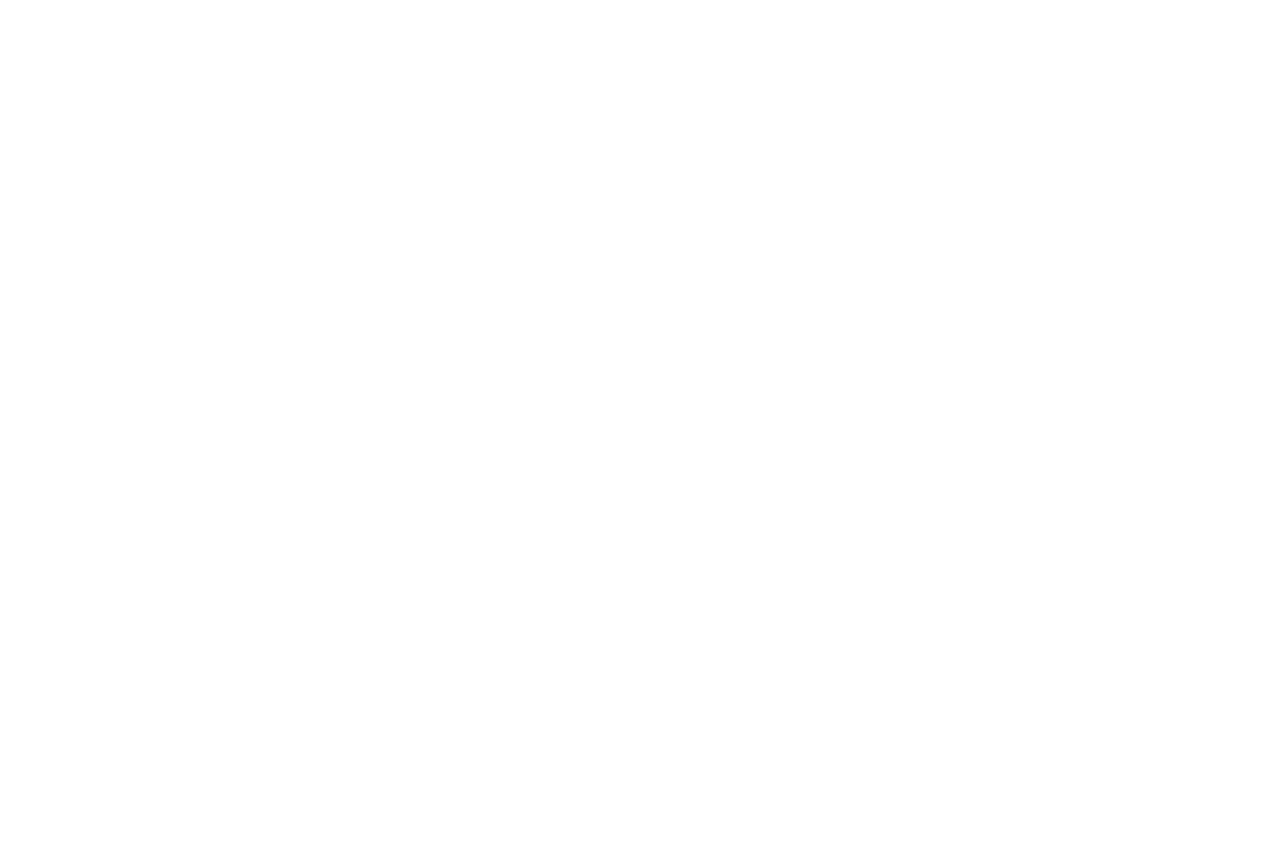
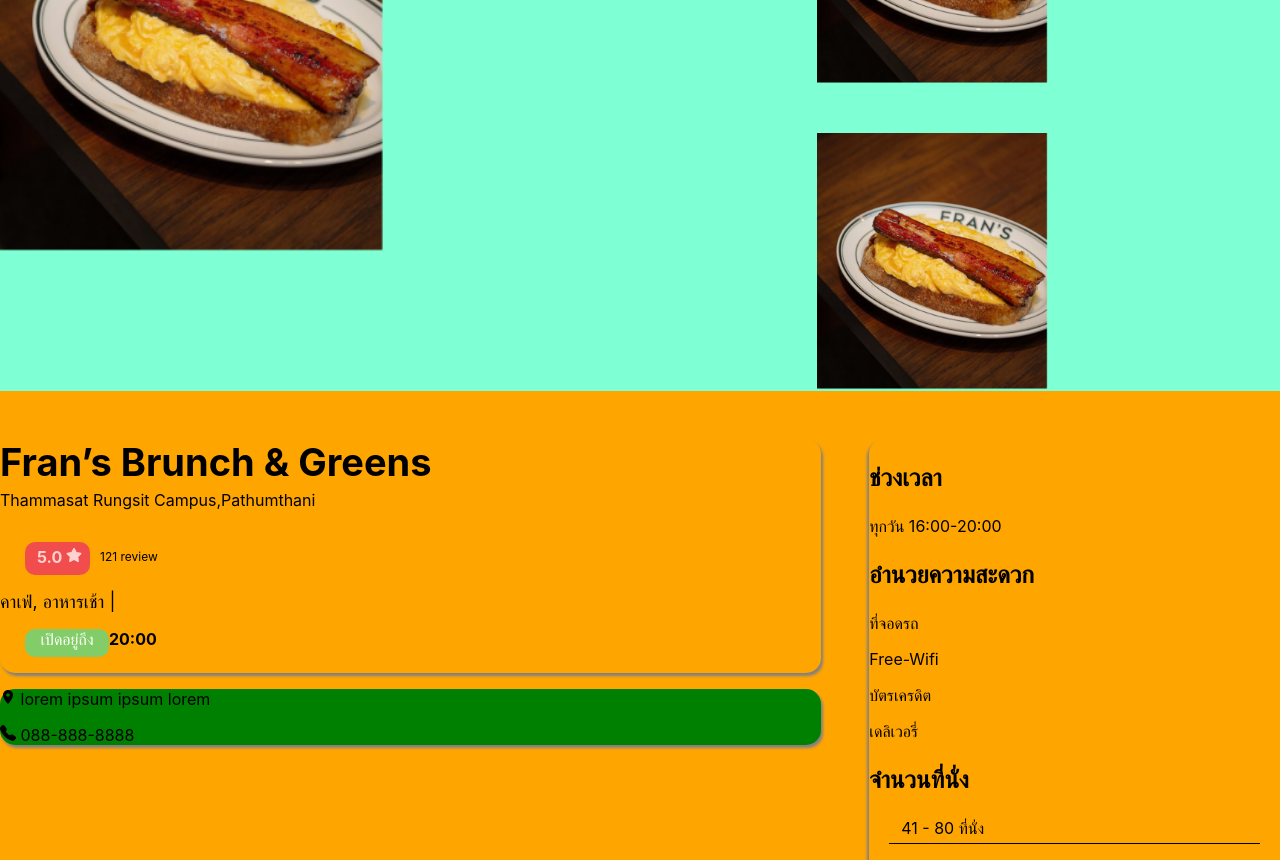
Before and after one commit to PinyaP/Arroi, a React (Create React App) app: page /detail/1 in a window 1280 px wide. Shown: the part 240-1100 px from the top of the page. Before the commit the page ends 800 px from the top, so only its background shows below. Built offline with nearby package versions, Linux system fonts and the light colour scheme.

Commit message:
tour17/4

```diff
--- a/src/Pages/RestaurantDetail.js
+++ b/src/Pages/RestaurantDetail.js
@@ -1,7 +1,109 @@
 import React from 'react';
+import { useParams } from 'react-router-dom';
+import { restaurant } from '../data';
+import '../Styles/RestaurantDetail.css';
+import { FaStar } from 'react-icons/fa';
+import { BsFacebook } from 'react-icons/bs';
+import { AiOutlineInstagram } from 'react-icons/ai';
+import { BsLine } from 'react-icons/bs';
+import { IoMdPin } from 'react-icons/io';
+import { BsFillTelephoneFill } from 'react-icons/bs';
 
 const RestaurantDetail = () => {
-  return <div>RestaurantDetail</div>;
+  const { id } = useParams();
+  const selectedRestaurant = restaurant.find(
+    (item) => item.id === parseInt(id)
+  );
+  console.log(selectedRestaurant);
+  return (
+    <div className="container">
+      <div className="picture-border">
+        <img className="img1" src={selectedRestaurant.img1} alt="" />
+        <img className="img2" src={selectedRestaurant.img1} alt="" />
+        <img className="img3" src={selectedRestaurant.img1} alt="" />
+      </div>
+      <div className="detail-con">
+        <div>
+          <div className="detail">
+            <p className="headpp">{selectedRestaurant.title}</p>
+            <p id="place">Thammasat Rungsit Campus,Pathumthani</p>
+
+            <div style={{ display: 'flex' }}>
+              <p id="textstar">
+                {selectedRestaurant.rating} <FaStar />
+              </p>
+              <p id="textreview">{selectedRestaurant.review} review</p>
+            </div>
+            <p className="subp">{selectedRestaurant.desc} |</p>
+
+            <div style={{ display: 'flex' }}>
+              <p id="avai">เปิดอยู่ถึง</p>
+              <p id="time">20:00</p>
+            </div>
+          </div>
+          <div className="map">
+            <p>
+              <IoMdPin /> lorem ipsum ipsum lorem
+            </p>
+            <p>
+              <BsFillTelephoneFill /> 088-888-8888
+            </p>
+          </div>
+        </div>
+        <div className="less-detail">
+          <p id="time2">ช่วงเวลา</p>
+          <p>ทุกวัน 16:00-20:00</p>
+          <p id="conve">อำนวยความสะดวก</p>
+          <p>ที่จอดรถ</p>
+          <p>Free-Wifi</p>
+          <p>บัตรเครดิต</p>
+          <p>เดลิเวอรี่</p>
+          <p id="seat">จำนวนที่นั่ง</p>
+          <p id="border-bottom">41 - 80 ที่นั่ง</p>
+          <p>
+            <BsFacebook /> Facebook
+          </p>
+          <p>
+            <AiOutlineInstagram /> Intragram
+          </p>
+          <p>
+            <BsLine /> Line
+          </p>
+        </div>
+      </div>
+      <div className="review">
+        <div className="left-review">
+          <div className="rating">
+            <h1>Rating 4.8 out of 5</h1>
+            <li>5</li>
+            <li>4</li>
+            <li>3</li>
+            <li>2</li>
+            <li>1</li>
+          </div>
+          <div className="sui-top">
+            <div className="suitable">
+              <h3>Suitable for</h3>
+              <li>46%</li>
+              <li>27%</li>
+              <li>22%</li>
+            </div>
+            <div className="top">
+              <h2>TOP</h2>
+              <h4>#2 from 4322</h4>
+              <p>Steakhouse in Pathum Thani</p>
+            </div>
+          </div>
+        </div>
+        <div className="left-review">
+          <h1>129 comments</h1>
+          <li>comments</li>
+          <li>comments</li>
+          <li>comments</li>
+        </div>
+      </div>
+    </div>
+  );
 };
 
 export default RestaurantDetail;
--- a/src/Styles/Home.css
+++ b/src/Styles/Home.css
@@ -1,5 +1,4 @@
 p {
-    padding-left: 30px;
     font-size: '23px';
 }
 
--- a/src/Styles/RestaurantDetail.css
+++ b/src/Styles/RestaurantDetail.css
@@ -1,51 +1,80 @@
+.container {
+    width: 100%;
 
-.detail{
-    margin: 20px;
-    width: 800px;
-    height: 250px;
+}
+
+.detail-con {
+    padding-top: 3rem;
+    margin: 0 auto;
+    display: grid;
+    grid-template-columns: 2fr 1fr;
+    gap: 3rem;
+    background-color: orange;
+}
+
+.detail {
     border-radius: 15px;
     box-shadow: 2px 3px 3px grey;
-    float: left;
 }
-.less-detail{
-    float: right;
-    margin: 20px;
-    margin-right: 90px;
-    width: 500px;
-    height: 545px;
+
+.less-detail {
+
     border-radius: 15px;
     box-shadow: -2px 3px 3px grey;
 }
-.map{
-    float: left;
+
+.map {
     background-color: green;
-    width: 800px;
-    height: 250px;
+
+    border-radius: 15px;
+    box-shadow: 2px 3px 3px grey;
 }
+
 p.headpp {
-    font-Weight:bold;
+    font-Weight: bold;
     font-Size: 38px;
     margin-bottom: 5px;
-    margin-top: 10px;
+    margin-top: 0;
 }
+
 p.subp {
     font-Size: 18px;
-    margin:0;
+    margin: 0;
 }
-.picture-border{
-    margin: 20px;
-    width: 1400px;
-    height: 360px;
-    border-radius: 15px;
-    background-color:black;
-    width:100%;
+
+.picture-border {
+    display: grid;
+    width: 100%;
+    grid-template:
+        'img1 img1 img1 img2'
+        'img1 img1  img1 img3'
+    ;
+    background-color: aquamarine;
+    gap: 3rem;
 }
+
+.img1 {
+    grid-area: img1;
+}
+
+.img2 {
+    grid-area: img2;
+}
+
+.img3 {
+    grid-area: img3;
+}
+
+.picture-border img {
+    width: 50%;
+}
+
 p#textstar {
     background-color: #F24D4D;
     font-Size: 16px;
     font-Weight: bold;
     color: #FFD1D1;
-    margin-left: 25px ;
+    margin-left: 25px;
     width: 53px;
     height: 28px;
     border-radius: 10px;
@@ -69,29 +98,49 @@
     margin-left: 25px;
     font-size: 16px;
 }
-p#place{
+
+p#place {
     margin-top: 0;
 }
-p#time{
+
+p#time {
     margin-left: 0;
     font-weight: bold;
 }
-p#conve{
+
+p#conve {
     font-size: 24px;
     font-weight: bold;
 }
-p#time2{
+
+p#time2 {
     font-size: 24px;
     font-weight: bold;
 }
-p#seat{
+
+p#seat {
     font-size: 24px;
     font-weight: bold;
 }
-p#border-bottom{
+
+p#border-bottom {
     border-bottom: solid 0.5px black;
     margin-left: 20px;
     margin-right: 20px;
     padding-left: 12px;
     padding-bottom: 5px;
 }
+
+.review {
+    margin-top: 3rem;
+    background: #FFD1D1;
+    display: grid;
+    gap: 3rem;
+    grid-template-columns: 1fr 1fr;
+}
+
+.sui-top {
+    background: #F24D4D;
+    display: flex;
+    justify-content: space-between;
+}
--- a/src/data.js
+++ b/src/data.js
@@ -1,17 +1,17 @@
 export const restaurant = [
   {
     id: 1,
-    img1: 'images/FRAN.png',
-    category: ['ranking', 'popular','pop'],
-    title: "Fran’s Brunch & Greens",
+    img1: '../images/FRAN.png',
+    category: ['ranking', 'popular', 'pop'],
+    title: 'Fran’s Brunch & Greens',
     desc: 'คาเฟ่, อาหารเช้า',
     rating: '5.0',
     review: 121,
   },
   {
     id: 2,
-    img1: 'images/Wallflower.png',
-    category: ['ranking', 'popular','pop'],
+    img1: '../images/Wallflower.png',
+    category: ['ranking', 'popular', 'pop'],
     title: 'Wallflower Cafe',
     desc: 'คาเฟ่, บาร์',
     rating: '5.0',
@@ -19,8 +19,8 @@
   },
   {
     id: 3,
-    img1: 'images/Camelot.png',
-    category: ['ranking', 'popular','pop'],
+    img1: '../images/Camelot.png',
+    category: ['ranking', 'popular', 'pop'],
     title: 'Camelot Cafe Bangkok',
     desc: 'คาเฟ่, อาหารฝรั่งเศส',
     rating: '5.0',
@@ -28,8 +28,8 @@
   },
   {
     id: 4,
-    img1: 'images/Scoopp-Homemade.png',
-    category: ['popular','pop'],
+    img1: '../images/Scoopp-Homemade.png',
+    category: ['popular', 'pop'],
     title: 'Scoopp',
     desc: 'ไอศกรีมโฮมเมด, ขนมหวาน',
     rating: '5.0',
@@ -37,8 +37,8 @@
   },
   {
     id: 5,
-    img1: 'images/stockroom1.png',
-    category: ['popular','newres','new'],
+    img1: '../images/stockroom1.png',
+    category: ['popular', 'newres', 'new'],
     title: 'StockRoom',
     desc: 'บุฟเฟต์ ,อาหารญี่ปุ่น',
     rating: '5.0',
@@ -46,8 +46,8 @@
   },
   {
     id: 6,
-    img1: 'images/earlymatcha1.png',
-    category: ['popular','newres','new'],
+    img1: '../images/earlymatcha1.png',
+    category: ['popular', 'newres', 'new'],
     title: 'Ealily Matcha House เอกมัย',
     desc: 'บุฟเฟต์ ,อาหารญี่ปุ่น',
     rating: '5.0',
@@ -55,8 +55,8 @@
   },
   {
     id: 7,
-    img1: 'images/Have A Nice Day1.png',
-    category: ['newres','new'],
+    img1: '../images/Have A Nice Day1.png',
+    category: ['newres', 'new'],
     title: 'Have A Nice Day Tea House & Bar',
     desc: 'บุฟเฟต์ ,อาหารญี่ปุ่น',
     rating: '5.0',
@@ -64,8 +64,8 @@
   },
   {
     id: 8,
-    img1: 'images/Home Work Cafe1.png',
-    category: ['newres','new'],
+    img1: '../images/Home Work Cafe1.png',
+    category: ['newres', 'new'],
     title: 'Home Work Cafe สุขุมวิท 31',
     desc: 'บุฟเฟต์ ,อาหารญี่ปุ่น',
     rating: '5.0',
@@ -73,7 +73,7 @@
   },
   {
     id: 9,
-    img1: 'images/Ports Coffee1.png',
+    img1: '../images/Ports Coffee1.png',
     category: ['newres'],
     title: 'Ports Coffee',
     desc: 'บุฟเฟต์ ,อาหารญี่ปุ่น',
@@ -82,8 +82,8 @@
   },
   {
     id: 10,
-    img1: 'images/One Two Two Coffee Bar1.png',
-    category: ['popular','newres'],
+    img1: '../images/One Two Two Coffee Bar1.png',
+    category: ['popular', 'newres'],
     title: 'One Two Two Coffee Bar',
     desc: 'บุฟเฟต์ ,อาหารญี่ปุ่น',
     rating: '5.0',
@@ -91,8 +91,8 @@
   },
   {
     id: 11,
-    img1: 'images/Teyaki1.png',
-    category: ['popular','newres'],
+    img1: '../images/Teyaki1.png',
+    category: ['popular', 'newres'],
     title: 'Teyaki',
     desc: 'บุฟเฟต์ ,อาหารญี่ปุ่น',
     rating: '5.0',
@@ -101,7 +101,7 @@
   {
     id: 12,
     img1: 'images/Nosleep1.png',
-    category: ['popular','newres'],
+    category: ['popular', 'newres'],
     title: 'Nosleep bkk',
     desc: 'บุฟเฟต์ ,อาหารญี่ปุ่น',
     rating: '5.0',
```
